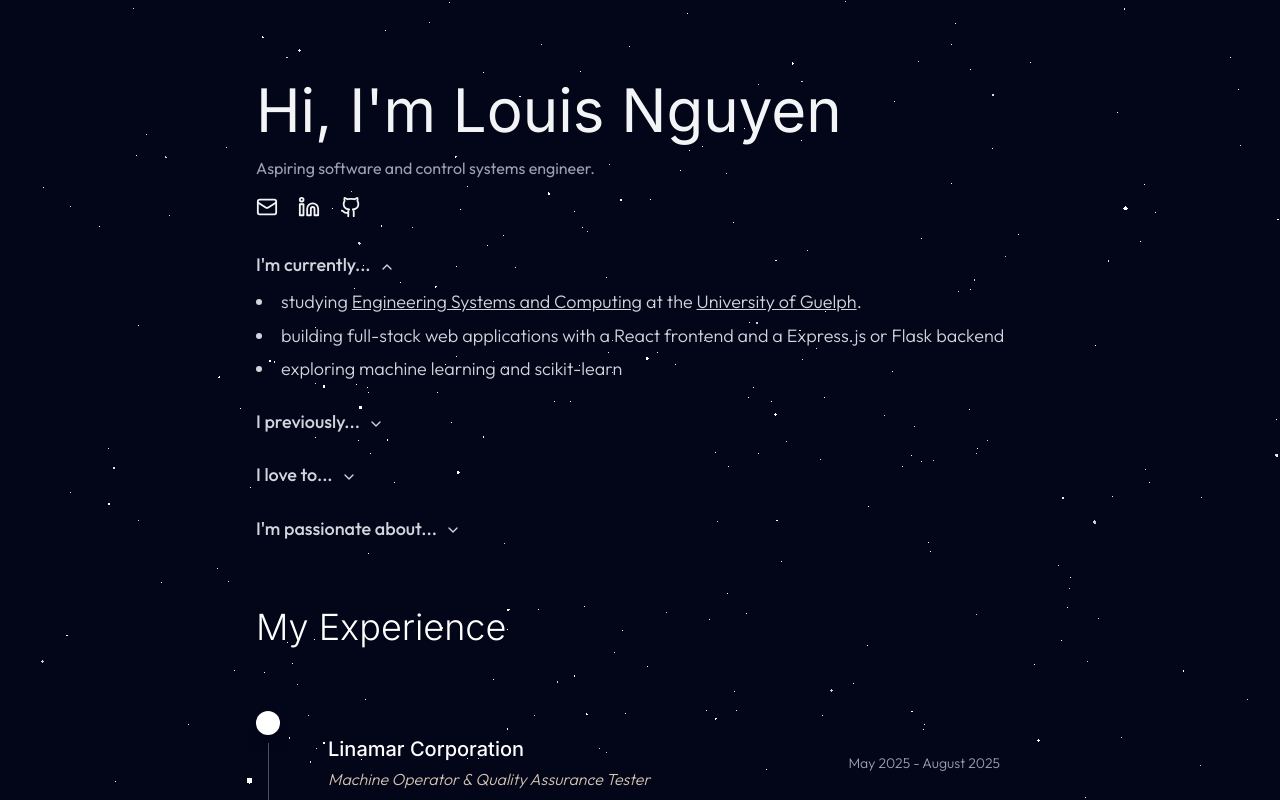
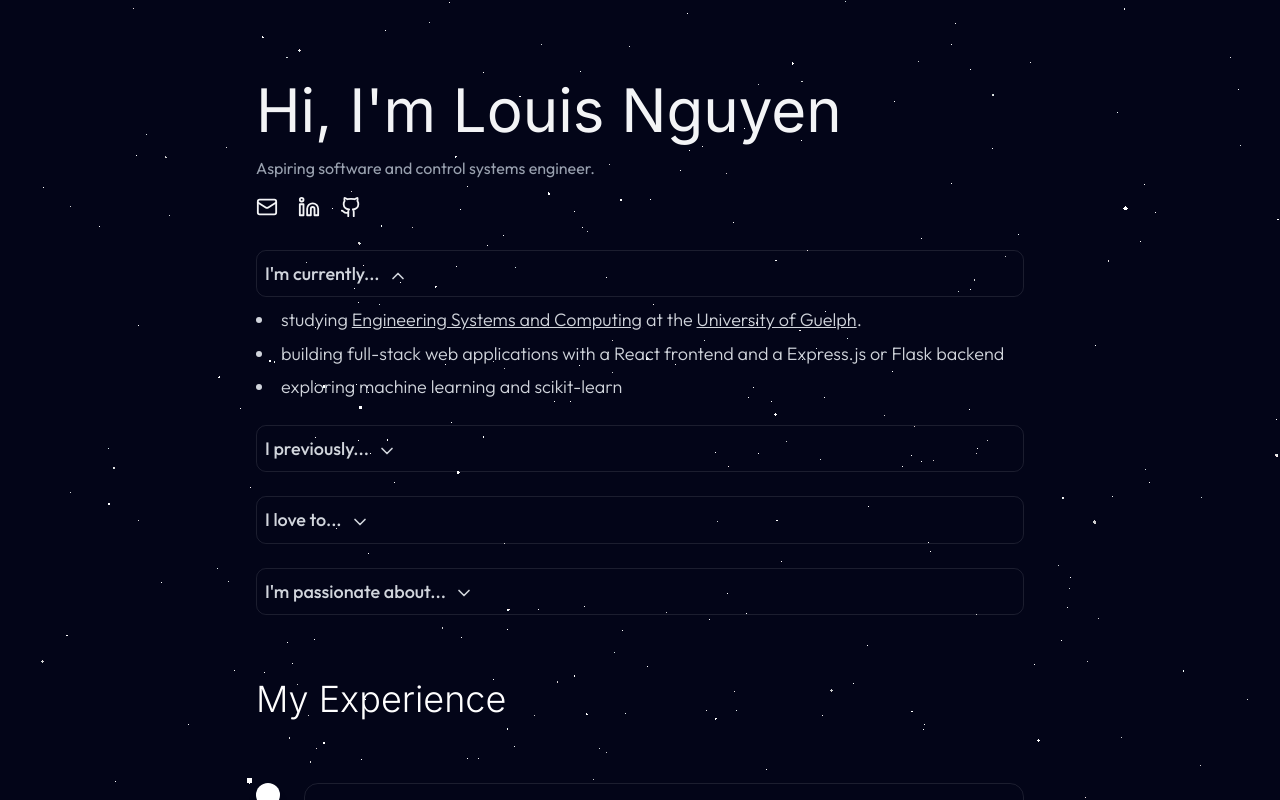
Before and after one commit to louisnguyenn/Louis-Personal-Portfolio, a React (Vite) app: page / in a window 1280 px wide. Shown: the top 800 px of the page. Built offline with nearby package versions, Linux system fonts and the light colour scheme.

Commit message:
add border to cards

```diff
--- a/src/components/sections/About.jsx
+++ b/src/components/sections/About.jsx
@@ -85,11 +85,11 @@ export const About = () => {
               className="mb-6"
             >
               <CollapsibleTrigger className="w-full text-left block">
-                <p className="text-gray-300 leading-relaxed text-lg font-light">
-                  <span className="font-medium hover:text-white transition-colors cursor-pointer">
+                <p className="text-gray-300 leading-relaxed text-lg font-light border border-white/10 p-2 rounded-lg hover:border-white/40 hover:text-white transition-colors cursor-pointer">
+                  <span className="font-medium">
                     I'm currently...
                     <ChevronDown
-                      className={`w-4 h-4 inline-block ml-2 transition-transform duration-200 ${
+                      className={`w-5 h-5 inline-block ml-2 transition-transform duration-200 ${
                         isCurrentlyOpen ? 'rotate-180' : ''
                       }`}
                     />
@@ -134,11 +134,11 @@ export const About = () => {
               className="mb-6"
             >
               <CollapsibleTrigger className="w-full text-left block">
-                <p className="text-gray-300 leading-relaxed text-lg font-light">
-                  <span className="font-medium hover:text-white transition-colors cursor-pointer">
+                <p className="text-gray-300 leading-relaxed text-lg font-light border border-white/10 p-2 rounded-lg hover:border-white/40 hover:text-white transition-colors cursor-pointer">
+                  <span className="font-medium">
                     I previously...
                     <ChevronDown
-                      className={`w-4 h-4 inline-block ml-2 transition-transform duration-200 ${
+                      className={`w-5 h-5 inline-block ml-2 transition-transform duration-200 ${
                         isPreviouslyOpen ? 'rotate-180' : ''
                       }`}
                     />
@@ -189,11 +189,11 @@ export const About = () => {
               className="mb-6"
             >
               <CollapsibleTrigger className="w-full text-left block">
-                <p className="text-gray-300 leading-relaxed text-lg font-light">
-                  <span className="font-medium hover:text-white transition-colors cursor-pointer">
+                <p className="text-gray-300 leading-relaxed text-lg font-light border border-white/10 p-2 rounded-lg hover:border-white/40 hover:text-white transition-colors cursor-pointer">
+                  <span className="font-medium">
                     I love to...
                     <ChevronDown
-                      className={`w-4 h-4 inline-block ml-2 transition-transform duration-200 ${
+                      className={`w-5 h-5 inline-block ml-2 transition-transform duration-200 ${
                         isLoveOpen ? 'rotate-180' : ''
                       }`}
                     />
@@ -217,11 +217,11 @@ export const About = () => {
               className="mb-6"
             >
               <CollapsibleTrigger className="w-full text-left block">
-                <p className="text-gray-300 leading-relaxed text-lg font-light">
-                  <span className="font-medium hover:text-white transition-colors cursor-pointer">
+                <p className="text-gray-300 leading-relaxed text-lg font-light border border-white/10 p-2 rounded-lg hover:border-white/40 hover:text-white transition-colors cursor-pointer">
+                  <span className="font-medium">
                     I'm passionate about...
                     <ChevronDown
-                      className={`w-4 h-4 inline-block ml-2 transition-transform duration-200 ${
+                      className={`w-5 h-5 inline-block ml-2 transition-transform duration-200 ${
                         isPassionateOpen ? 'rotate-180' : ''
                       }`}
                     />
--- a/src/components/sections/Experience.jsx
+++ b/src/components/sections/Experience.jsx
@@ -70,14 +70,14 @@ export const Experience = () => {
       company: 'Linamar Corporation',
       period: 'May 2025 - August 2025',
       description:
-        'Manufactured Ford pinions by simultaneously operating four CNC lathes. Gained foundational experience in automotive parts manufacturing while maintaining quality standards and contributing to efficient production workflows.',
+        'Manufactured Ford pinions by simultaneously operating four CNC lathes.',
     },
     {
       title: 'Machine Operator & Final Inspector',
       company: 'Linamar Corporation',
       period: 'July 2024 - August 2024',
       description:
-        'Operated two CNC lathes and a broach machine to produce Chrysler sun gears with precise tolerances. Maintained consistent production quality while adhering to safety protocols and production schedules in a fast-paced manufacturing environment.',
+        'Operated two CNC lathes and a broach machine to produce Chrysler sun gears with precise tolerances.',
     },
   ];
 
@@ -109,7 +109,7 @@ export const Experience = () => {
                   </div>
 
                   <div className="md:ml-12 w-full">
-                    <div className="relative p-6 group-hover:scale-101 hover:shadow-xl hover:shadow-[#AA8F76]/10 transition-all duration-500 overflow-hidden rounded-xl">
+                    <div className="relative p-6 group-hover:scale-101 hover:shadow-xl hover:shadow-[#AA8F76]/10 transition-all duration-500 overflow-hidden rounded-xl border border-white/10">
                       <div className="relative z-20">
                         <div className="flex flex-col sm:flex-row sm:items-center sm:justify-between mb-3">
                           <div>
--- a/src/components/sections/Projects.jsx
+++ b/src/components/sections/Projects.jsx
@@ -134,7 +134,7 @@ export const Projects = () => {
               duration={0.6}
               delay={index * 0.1}
             >
-              <div className="group p-8 transition-all duration-300 hover:shadow-xl hover:shadow-[#AA8F76]/10 hover:-translate-y-1 rounded-xl">
+              <div className="group p-8 transition-all duration-300 hover:shadow-xl hover:shadow-[#AA8F76]/10 hover:-translate-y-1 rounded-xl border border-white/10">
                 {/* Title */}
                 <h3 className="text-xl font-medium text-white group-hover:text-[#D4C4B0] transition-colors duration-300 mb-4">
                   {project.title}
```
